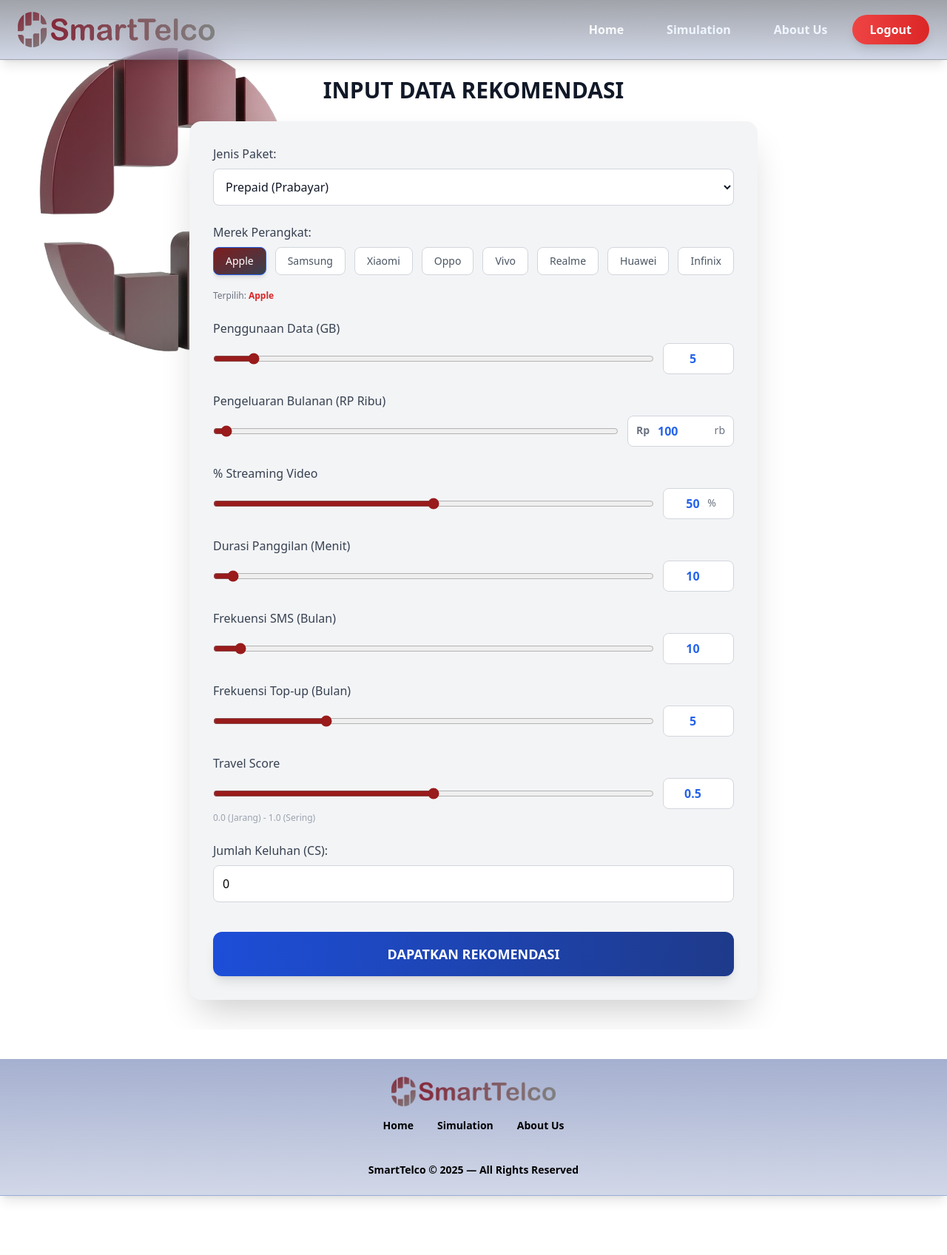
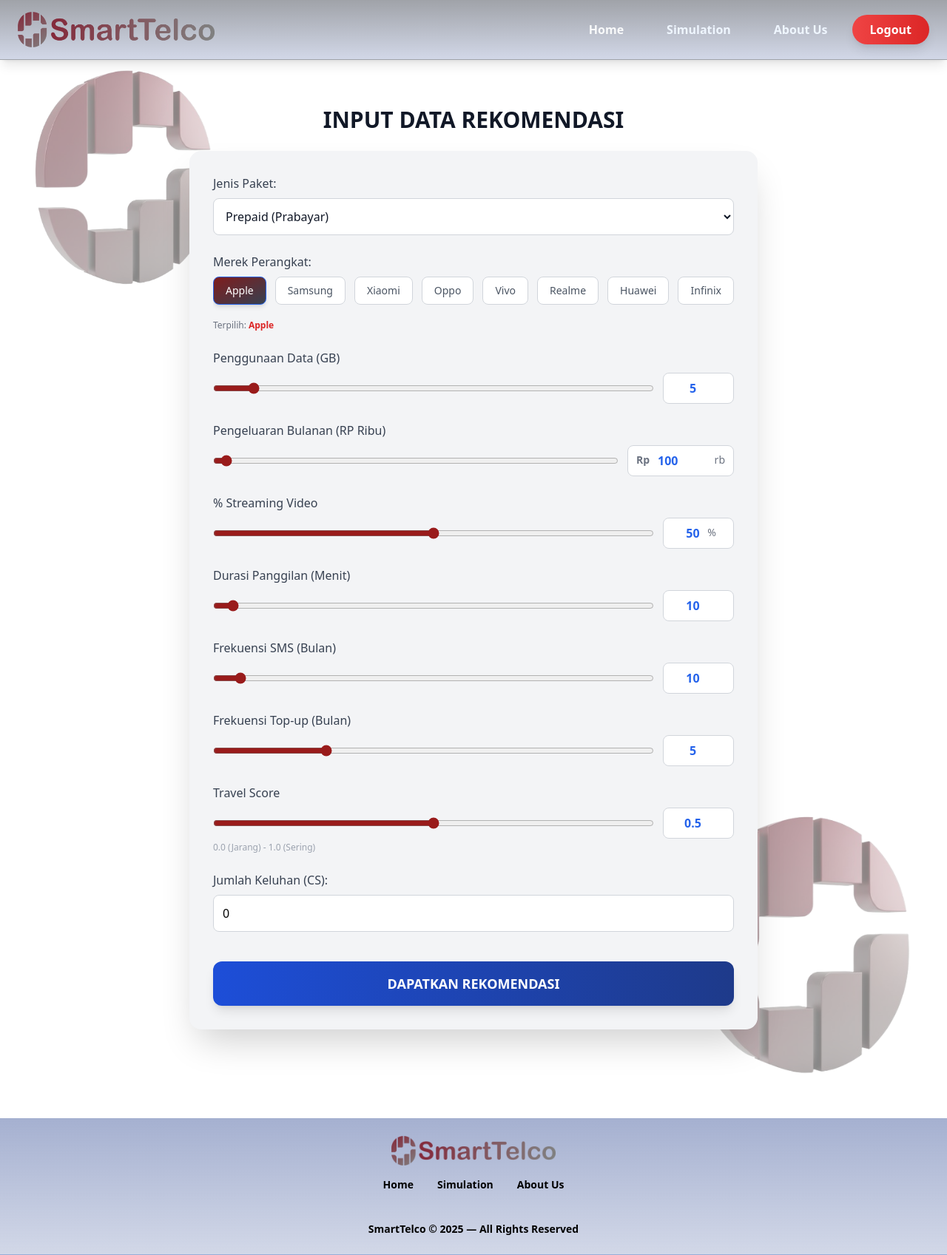
Before and after one commit to MargohanL23/SMARTTELCO-RECOMMENDATION, a Vue app in the folder SmartTelco-FrontEnd/: page /simulation in a window 1280 px wide. Shown: the whole page at 74% size. Before the commit the page ends 1617 px from the top, so only its background shows below. Built offline with nearby package versions, Linux system fonts and the light colour scheme; sample sign-in values are in the browser's storage.

Commit message:
update bg simulasi

```diff
--- a/SmartTelco-FrontEnd/src/views/AboutUsView.vue
+++ b/SmartTelco-FrontEnd/src/views/AboutUsView.vue
@@ -43,7 +43,7 @@
         <div class="relative group cursor-pointer mx-auto lg:mx-0">
           <div class="overflow-hidden rounded-lg shadow-2xl transform transition duration-500 hover:scale-[1.01]">
             <img
-              src="/images/our_mission.jpg"
+              src="/images/evaluasi.png"
               alt="What We Do"
               class="w-full h-[400px] object-cover"
             />
--- a/SmartTelco-FrontEnd/src/views/SimulationView.vue
+++ b/SmartTelco-FrontEnd/src/views/SimulationView.vue
@@ -1,15 +1,26 @@
 <template>
   <div class="min-h-screen w-full overflow-x-hidden bg-white-900 pb-10">
 
-    <div class="absolute inset-0 z-0">
+    <div class="absolute top-[50px] left-[10px] z-0">
       <img
         src="/images/LOGO3D_SMARTTELCO-NoBG.png"
-        alt="Background Illustration"
-
+        alt="Background Illustration atas"
+        class="w-64 md:w-80 opacity-50"
       />
       </div>
 
-    <div class="container mx-auto px-4 md:px-0">
+
+
+
+    <div class="absolute top-[1050px] right-[0px] z-0">
+      <img
+        src="/images/LOGO3D_SMARTTELCO-NoBG.png"
+        alt="Background Illustration bawah"
+        class="w-64 md:w-96 opacity-50"
+      />
+      </div>
+
+    <div class="relative z-10 container mx-auto px-4 py-10">
 
       <h2 class="text-2xl md:text-3xl font-bold text-gray-900 text-center py-6 break-words">
         INPUT DATA REKOMENDASI
```
Also changed, not shown: SmartTelco-FrontEnd/images/evaluasi.png (added).
